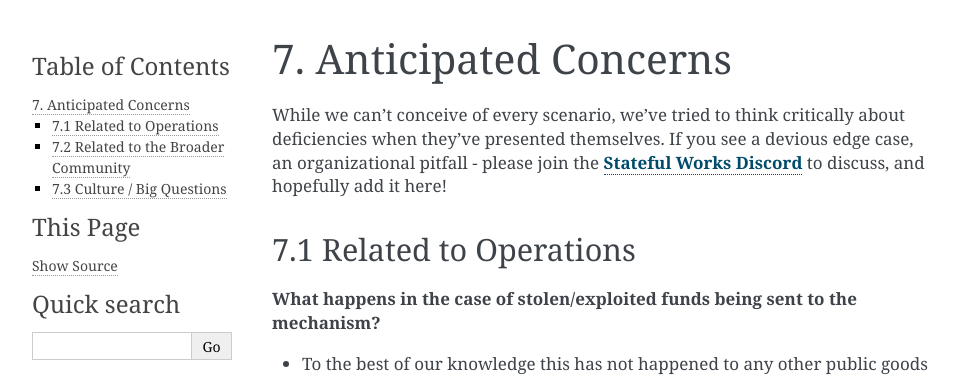
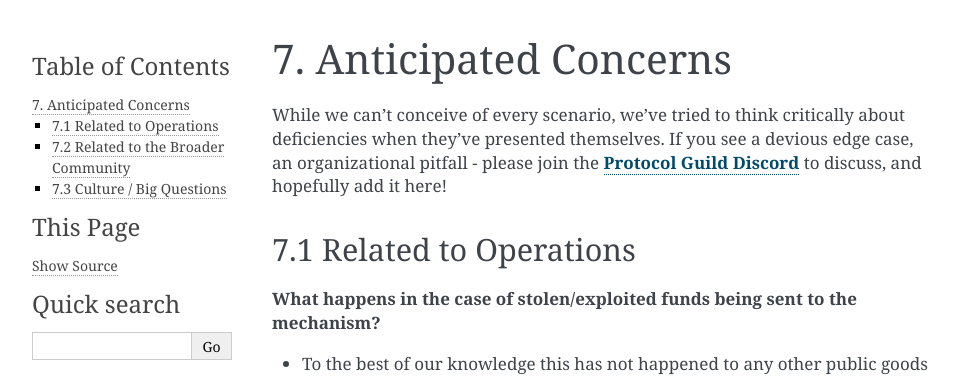
Before and after one commit to protocolguild/documentation, a Sphinx documentation site: the page built from docs/7-anticipated-concerns.md, in a window 1280 px wide and 900 px high. Shown: the top 377 px of the window, without its empty margins (148-1106 px from the left). Built offline with Sphinx 7.4.7, drawn with Linux system fonts in a browser that asks for light colours; some of the changed text lies outside the part shown.

Commit message:
Update expired Discord link + fix other link

```diff
--- a/docs/7-anticipated-concerns.md
+++ b/docs/7-anticipated-concerns.md
@@ -1,6 +1,6 @@
 # 7. Anticipated Concerns
 
-While we can't conceive of every scenario, we've tried to think critically about deficiencies when they've presented themselves. If you see a devious edge case, an organizational pitfall - please join the [**Stateful Works Discord**](https://discord.gg/t8zSZCvf3y) to discuss, and hopefully add it here!
+While we can't conceive of every scenario, we've tried to think critically about deficiencies when they've presented themselves. If you see a devious edge case, an organizational pitfall - please join the [**Protocol Guild Discord**](https://discord.com/invite/HaUhXYsMyC) to discuss, and hopefully add it here!
 
 ## 7.1 Related to Operations
 
```
Also changed, not shown: other parts of docs/7-anticipated-concerns.md (+1 -1 lines).
